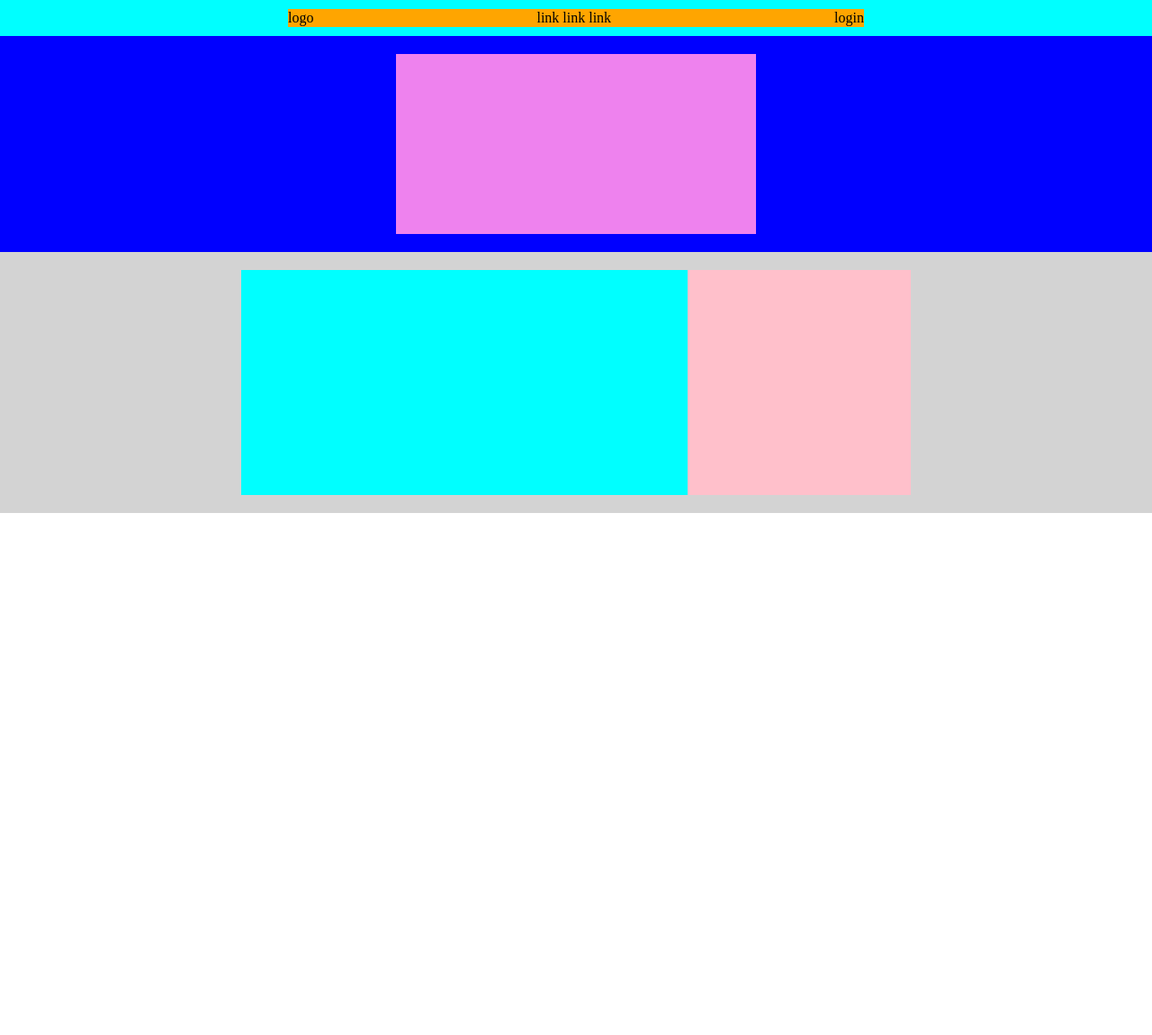
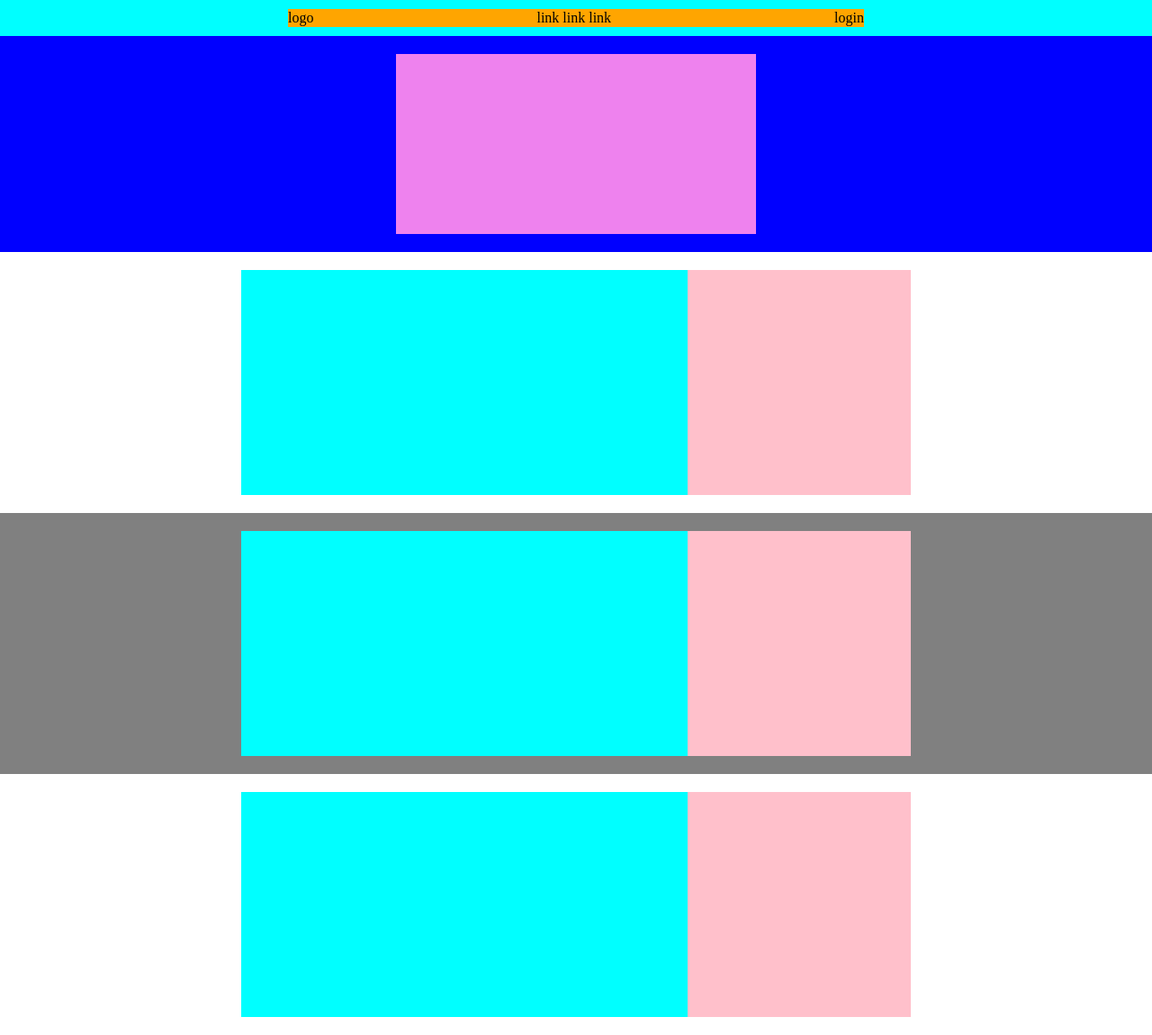
Before and after one commit to Nembo93/htmlcss-struttura-discord, a plain HTML site: page index.html in a window 1280 px wide. Shown: the whole page at 90% size. Before the commit the page ends 800 px from the top, so only its background shows below. Drawn offline with Linux system fonts and the light colour scheme.

Commit message:
applicato sfondo ereditabile alle sezioni

```diff
--- a/css/index.css
+++ b/css/index.css
@@ -51,8 +51,10 @@
 }
 
 /*/// MAIN ///*/
+main > section:nth-child(2n){
+    background-color: gray;
+}
 section{
-    background-color: lightgrey;
     display: flex;
     justify-content: center;
     padding: 20px;
--- a/index.html
+++ b/index.html
@@ -25,7 +25,15 @@
     </header>
 
     <main>
-        <section>
+        <section class="sect">
+            <div class="col-big"></div>
+            <div class="col-small"></div>
+        </section>
+        <section class="sect">
+            <div class="col-big"></div>
+            <div class="col-small"></div>
+        </section>
+        <section class="sect">
             <div class="col-big"></div>
             <div class="col-small"></div>
         </section>
```
